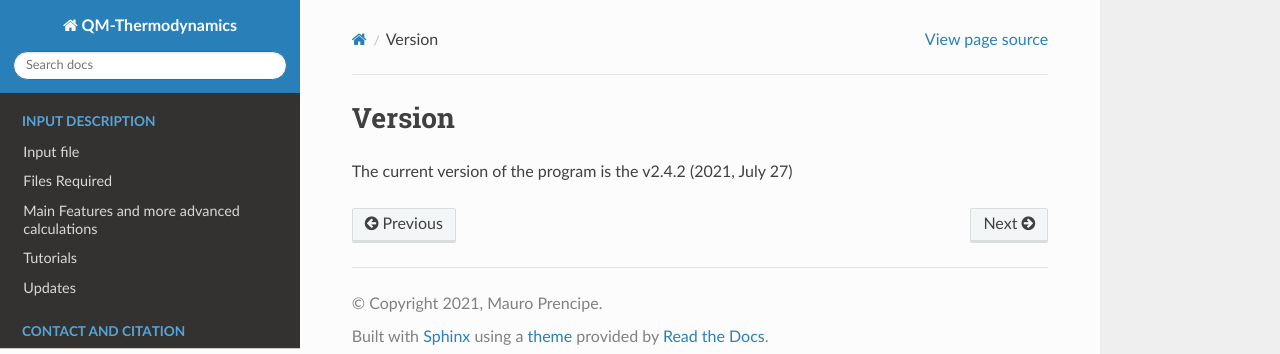
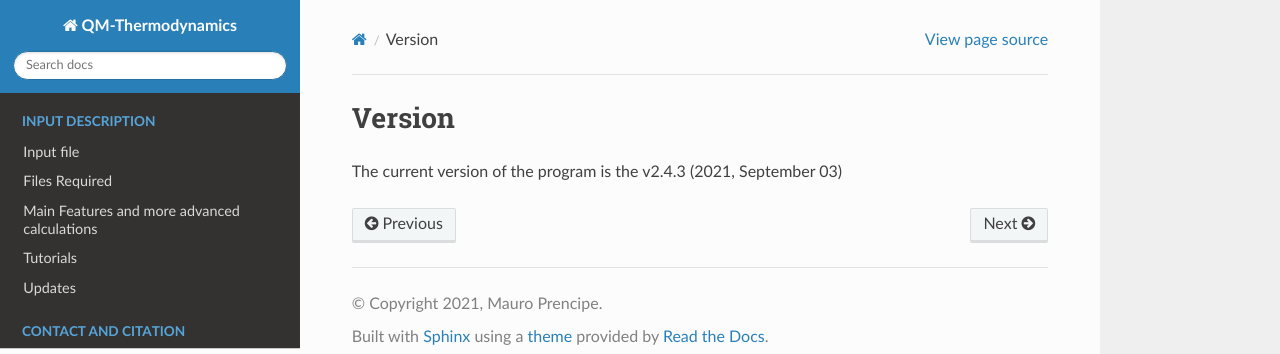
Before and after one commit to Mauro-Prencipe/QM-thermodynamics, a Sphinx documentation site: the page built from docs/Version.rst, in a window 1280 px wide. Shown: the top 354 px of the page. Built offline with Sphinx 7.4.7 and the Read the Docs theme 2.0.0, drawn with Linux system fonts in a browser that asks for light colours.

Commit message:
Update Version.rst

```diff
--- a/docs/Version.rst
+++ b/docs/Version.rst
@@ -1,4 +1,4 @@
 Version
 =======
 
-The current version of the program is the v2.4.2 (2021, July 27)
+The current version of the program is the v2.4.3 (2021, September 03)
```
